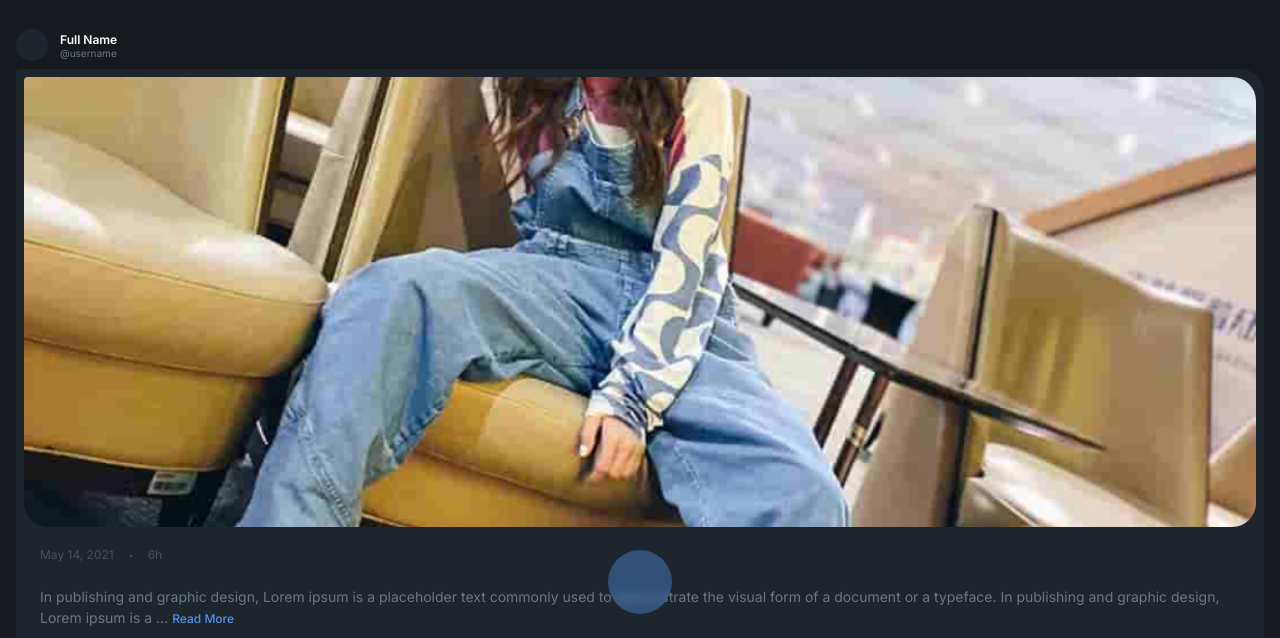
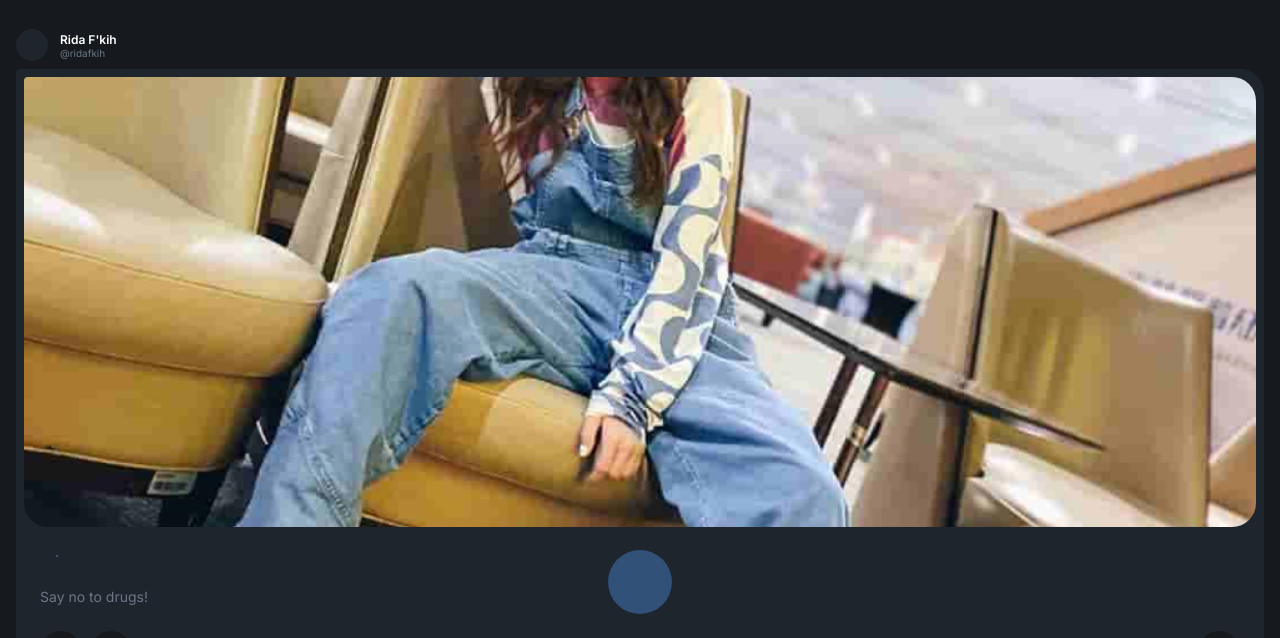
Before and after one commit to ridafkih/helcom, a website with bundled scripts: page index.html in a window 1280 px wide. Shown: the part 162-800 px from the top of the page. Built offline with nearby package versions, Linux system fonts and the light colour scheme.

Commit message:
dynamic post creation and editing complete

```diff
--- a/index.html
+++ b/index.html
@@ -72,7 +72,6 @@
     <h1 id="title">For You</h1>
     <!-- Main Body Content -->
     <main>
-      <post-element></post-element>
       <post-element>
         <div class="author">
           <div class="avatar-container">
@@ -122,8 +121,8 @@
           <img src="" alt="" class="avatar" />
         </div>
         <div class="author-identity">
-          <div class="full-name">Full Name</div>
-          <div class="handle">@username</div>
+          <div class="full-name"></div>
+          <div class="handle"></div>
         </div>
       </div>
       <div class="post" data-posted="">
@@ -136,16 +135,10 @@
         </div>
         <div class="post-content">
           <div class="metadata">
-            <div class="date">May 14, 2021</div>
-            <div class="since">6h</div>
+            <div class="date"></div>
+            <div class="since"></div>
           </div>
-          <p class="caption">
-            In publishing and graphic design, Lorem ipsum is a placeholder text
-            commonly used to demonstrate the visual form of a document or a
-            typeface. In publishing and graphic design, Lorem ipsum is a
-            placeholder text commonly used to demonstrate the visual form of a
-            document or a typeface.
-          </p>
+          <p class="caption"></p>
           <div class="actions">
             <div class="action like" data-count="0">
               <button class="action-button"></button>
@@ -163,6 +156,6 @@
     <!-- Chrome Transition Bug Fix -->
     <script></script>
     <!-- Scripts -->
-    <script type="module" src="script.js"></script>
+    <script type="module" src="scripts/script.js"></script>
   </body>
 </html>
--- a/script.js
+++ /dev/null
@@ -1,14 +0,0 @@
-import ErrorService from "./scripts/services/error.service.js";
-import ModalService from "./scripts/services/modal.service.js";
-import ContentService from "./scripts/services/content.service.js";
-
-import PostModule from "./scripts/modules/post.module.js";
-customElements.define('post-element', PostModule);
-
-const modals = new ModalService().register();
-const content = new ContentService(modals);
-content.registerSwipeEvents();
-
-const post = new PostModule();
-
-const error = new ErrorService();
--- a/scripts/modules/post.module.js
+++ b/scripts/modules/post.module.js
@@ -35,8 +35,23 @@ export default class PostModule extends HTMLElement {
 
   connectedCallback() {
     if (this._nodeImport) this.importFromNode(this._nodeImport);
-    if (!this.innerHTML.trim()) this.innerHTML = template.innerHTML;
-    this.registerCaption();
+    if (!this.innerHTML.trim()) {
+      this.innerHTML = template.innerHTML;
+      this.populate();
+    }
+  }
+
+  /**
+   * Populate the element with all the information.
+   * @returns {PostModule} - The post module.
+   */
+  populate() {
+    this.setAuthor();
+    this.setCaption();
+    this.setDate();
+    this.setReactions();
+
+    return this;
   }
 
   /**
@@ -45,12 +60,16 @@ export default class PostModule extends HTMLElement {
    * @param {string} handle - The users handle.
    * @returns {PostModule} - The post module.
    */
-  setAuthor(fullName, handle) {
+  setAuthor(fullName = this.author.fullName, handle = this.author.handle) {
     this.author.fullName = fullName;
     this.author.handle = handle;
 
-    this.querySelector(".full-name").textContent = fullName;
-    this.querySelector(".handle").textContent = handle;
+    const fullNameElement = this.querySelector(".full-name");
+    const handleElement = this.querySelector(".handle");
+
+    if (fullNameElement) fullNameElement.textContent = fullName;
+
+    if (handleElement) handleElement.textContent = handle;
 
     return this;
   }
@@ -60,7 +79,7 @@ export default class PostModule extends HTMLElement {
    * @param {string} caption - The new caption for the post.
    * @returns {PostModule} - The post module.
    */
-  setCaption(caption) {
+  setCaption(caption = this.caption) {
     this.caption = caption;
     this.parseCaption();
     return this;
@@ -72,8 +91,11 @@ export default class PostModule extends HTMLElement {
    * @returns {PostModule} - The post module.
    */
   setDate(date = new Date()) {
+    const postElement = this.querySelector('.post');
     this.posted = date;
-    document.querySelector(".post").dataset.posted = date;
+    if (postElement)
+      this.querySelector(".post").dataset.posted = date;
+
     return this;
   }
 
@@ -86,25 +108,34 @@ export default class PostModule extends HTMLElement {
    * }} opts - The options containing the target reaction counts.
    * @returns {PostModule} - The post module.
    */
-  setReactions({
-    likes = this.reactions.likes,
-    comments = this.reactions.comments,
-    shares = this.reactions.shares,
-  }) {
-    const likeContainer = document.querySelector(".action.like");
-    const commentContainer = document.querySelector(".action.comment");
-    const shareContainer = document.querySelector(".action.share");
+  setReactions = ({ likes, comments, shares } = {}) => {
+    const likeContainer = this.querySelector(".action.like");
+    const commentContainer = this.querySelector(".action.comment");
+    const shareContainer = this.querySelector(".action.share");
 
-    likeContainer.dataset.count = likes;
-    commentContainer.dataset.count = comments;
-    shareContainer.dataset.count = shares;
+    if (likeContainer) {
+      likeContainer.dataset.count = likes || this.reactions.likes;
+      this.reactions.likes = likeContainer.dataset.count;
+    } else {
+      this.reactions.likes = likes || 0;
+    }
 
-    this.reactions.likes = likeContainer.dataset.count;
-    this.reactions.comments = commentContainer.dataset.count;
-    this.reactions.shares = shareContainer.dataset.count;
+    if (commentContainer) {
+      commentContainer.dataset.count = comments || this.reactions.comments;
+      this.reactions.comments = commentContainer.dataset.count;
+    } else {
+      this.reactions.comments = comments || 0;
+    }
+
+    if (shareContainer) {
+      shareContainer.dataset.count = shares || this.reactions.shares;
+      this.reactions.shares = shareContainer.dataset.count;
+    } else {
+      this.reactions.shares = shares || 0;
+    }
 
     return this;
-  }
+  };
 
   /**
    * Resizes the caption for easy consuming..
@@ -139,7 +170,7 @@ export default class PostModule extends HTMLElement {
       paragraph.textContent = this.caption;
     }
 
-    captionElement.replaceWith(paragraph);
+    if (captionElement) captionElement.replaceWith(paragraph);
   };
 
   /**
@@ -178,8 +209,8 @@ export default class PostModule extends HTMLElement {
     );
 
     this.registerCaption();
+    this.reactions = this.getActionsCount();
 
-    this.reactions = this.getActionsCount();
     return this;
   };
 
@@ -190,8 +221,14 @@ export default class PostModule extends HTMLElement {
 
     return { likes, comments, shares };
   }
+
+  bindToTimeline() {
+    document.querySelector("main").prepend(this);
+  }
 }
 
 function getActionCount(node, className) {
   return node.querySelector(`.action.${className}`).dataset.count;
 }
+
+function parseDate(date = new Date()) {}
--- /dev/null
+++ b/scripts/script.js
@@ -0,0 +1,20 @@
+import ErrorService from "./services/error.service.js";
+import ModalService from "./services/modal.service.js";
+import ContentService from "./services/content.service.js";
+
+import PostModule from "./modules/post.module.js";
+customElements.define('post-element', PostModule);
+
+const modals = new ModalService().register();
+const content = new ContentService(modals);
+content.registerSwipeEvents();
+
+const post = new PostModule()
+  .setAuthor("Rida F'kih", "@ridafkih")
+  .setCaption("Say no to drugs!")
+  .setDate()
+  .setReactions({ likes: 12, comments: 18 });
+
+post.bindToTimeline();
+
+const error = new ErrorService();
```
